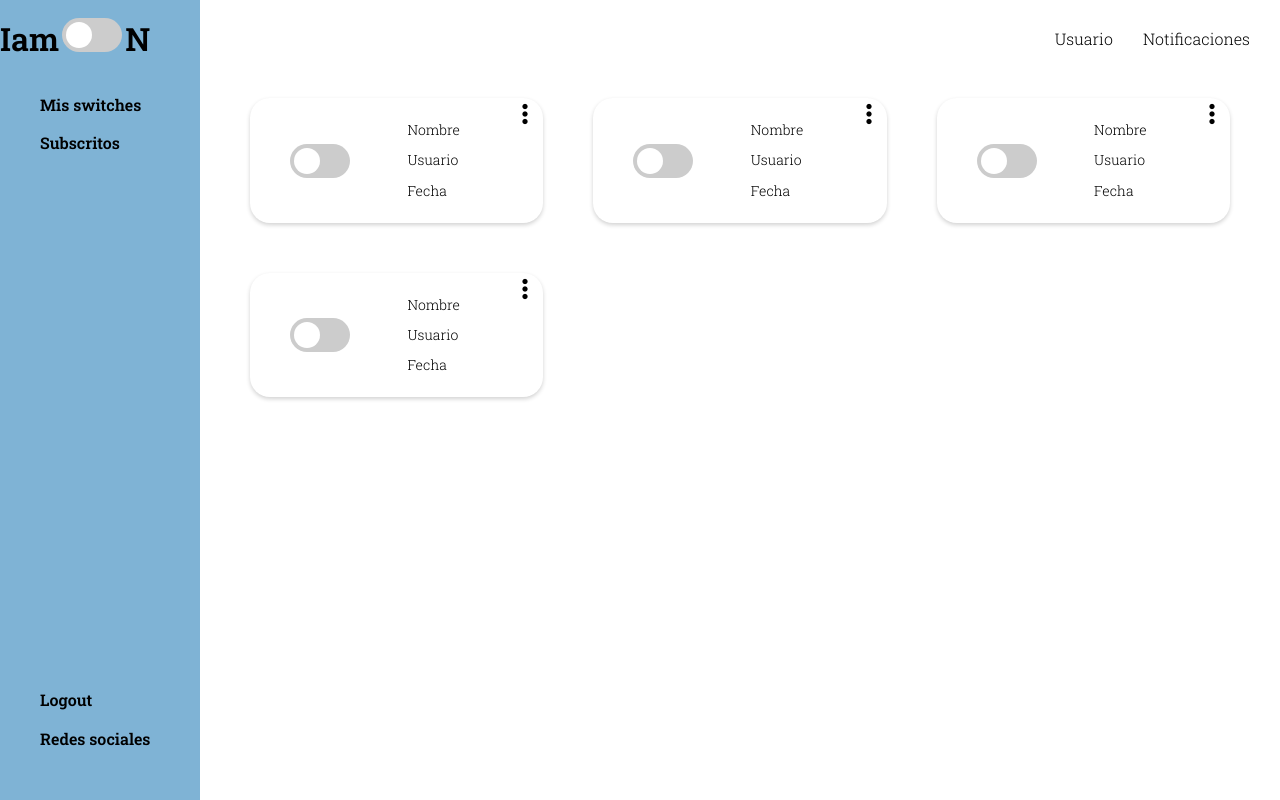
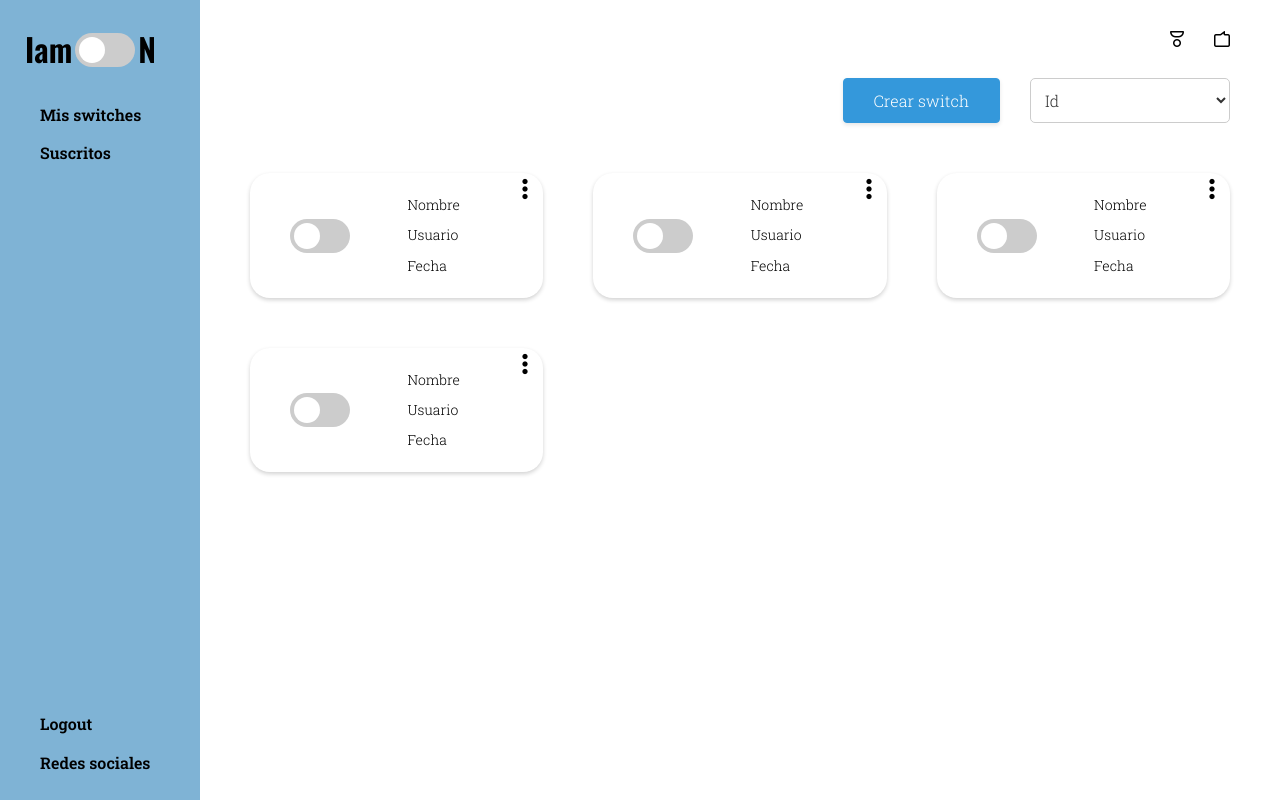
Before and after one commit to alexxzzz/TSW, a PHP site: page /dashboard.html in a window 1280 px wide. Run offline with PHP 8.4, Linux system fonts and the light colour scheme; some libraries are stand-ins or nearby versions.

Commit message:
iconos +boton añadir + select

```diff
--- a/dashboard.html
+++ b/dashboard.html
@@ -11,13 +11,14 @@
       href="https://fonts.googleapis.com/css2?family=Roboto+Slab:wght@300;600&display=swap"
       rel="stylesheet"
     />
+    <link href="https://fonts.googleapis.com/css2?family=Oswald:wght@600&display=swap" rel="stylesheet">
 </head>
 <body>
     <div class="mainContainer">
     <sidebar class="sidebar">
-        <div class="logo">
+        <div class="logo logoMod">
             <h1 href="./signIn.html">Iam</h1>
-            <label class="switchLogo">
+            <label class="switchLogo switchLogoMod">
               <input type="checkbox">
               <span class="slider round"></span>
             </label>
@@ -25,17 +26,26 @@
           </div>
         <ul>
             <a href="#">Mis switches</a>
-            <a href="#">Subscritos</a>
+            <a href="#">Suscritos</a>
             <div class="sidebarFooter">
-            <a class="logout" href="./signIn.html">Logout</a>
+              <a class="logout">Logout</a>
             <a href="#">Redes sociales</a>
             </div>
         </ul>
     </sidebar>
     <div class="dashboardContainer">
     <nav class="dashboardNav">
-        <a>Usuario</a>
-        <a>Notificaciones</a>
+      <a href="#"><i class="fa-regular fa-user fa-spin-pulse"></i></a>
+      <a href="#"><i class="fa-regular fa-message fa-spin-pulse"></i></a>
+    </nav>
+    <nav class="dashboardButtons">
+      <button class="addButton"><span>Crear switch</span></button>
+      <select class="dashboardSelect" name="select">
+        <option value="id" selected>Id</option>
+        <option value="nombre">Nombre</option>
+        <option value="usuario">Usuario</option>
+        <option value="fecha">Fecha</option>
+      </select>
     </nav>
     <div class="switchContainer">
         <div class="switchBox">
--- a/styles/styles.css
+++ b/styles/styles.css
@@ -74,10 +74,16 @@ a:hover {
 }
 
 .logo{
+  font-family: 'oswald', 'sans-serif';
     display: flex;
     flex-direction: row;
     align-items: center;
-    gap: 0.3rem
+    gap: 0.3rem;
+  }
+
+  .logoMod {
+    margin-left: 2.5rem;
+    margin-top: 1rem;
   }
 
 
@@ -87,6 +93,10 @@ a:hover {
     width: 60px;
     height: 34px;
     margin-bottom: 1.05rem;
+  }
+
+  .switchLogoMod {
+    margin-top: 1rem;
   }
 
   .switchLogo input {
@@ -229,7 +239,7 @@ a:hover {
 
 .sidebarFooter {
     position: absolute;
-    bottom: 4%;
+    bottom: 1%;
 }
 
 .dashboardContainer {
@@ -241,7 +251,84 @@ a:hover {
     flex-direction: row;
     justify-content: flex-end;
     gap: 3rem;
-    margin-right: 3rem;
+    margin-right: 5rem;
+}
+
+.dashboardButtons {
+  display: flex;
+  flex-direction: row;
+  justify-content: flex-end;
+  gap: 3rem;
+  margin-right: 5rem;
+  padding-top: 3rem;
+}
+
+.addButton {
+  background-color: var(--color-azul-principal);
+  border: 1px solid var(--color-azul-principal);
+  border-radius: 4px;
+  box-shadow: rgba(0, 0, 0, .1) 0 2px 4px 0;
+  box-sizing: border-box;
+  color: #fff;
+  cursor: pointer;
+  font-size: 16px;
+  font-weight: 400;
+  outline: none;
+  outline: 0;
+  padding: 10px 25px;
+  text-align: center;
+  transform: translateY(0);
+  transition: transform 150ms, box-shadow 150ms;
+  user-select: none;
+  -webkit-user-select: none;
+  touch-action: manipulation;
+}
+
+.addButton:hover {
+  box-shadow: rgba(0, 0, 0, .15) 0 3px 9px 0;
+  transform: translateY(-2px);
+}
+
+/* Estilo base para el select */
+.dashboardSelect {
+  padding: 10px; /* Espaciado interno */
+  border: 1px solid #ccc; /* Borde con un color gris claro */
+  border-radius: 5px; /* Esquinas redondeadas */
+  background-color: #fff; /* Fondo blanco */
+  color: #333; /* Color de texto */
+  width: 20rem; /* Ancho del select, ajusta según tus necesidades */
+  outline: none; /* Elimina el contorno al hacer clic */
+  cursor: pointer; /* Cambia el cursor al estilo de selección */
+  transition: border-color 0.2s; /* Transición suave para el borde */
+}
+
+/* Estilo al pasar el mouse por encima */
+.dashboardSelect:hover {
+  border-color: #555; /* Cambia el color del borde al pasar el mouse */
+}
+
+/* Estilo cuando está enfocado (haciendo clic en él) */
+.dashboardSelect:focus {
+  border-color: #007bff; /* Cambia el color del borde cuando está enfocado */
+}
+
+/* Estilo para las opciones dentro del select */
+.dashboardSelect option {
+  font-family: 'Roboto Slab', serif;
+  color: #333; /* Color de texto para las opciones */
+  padding: 8px; /* Espaciado interno de las opciones */
+}
+
+.dashboardSelect option:hover {
+  color: #333;
+}
+
+
+
+@media (min-width: 768px) {
+  .addButton {
+    padding: 10px 30px;
+  }
 }
 
 .dashboardNav a {
```
